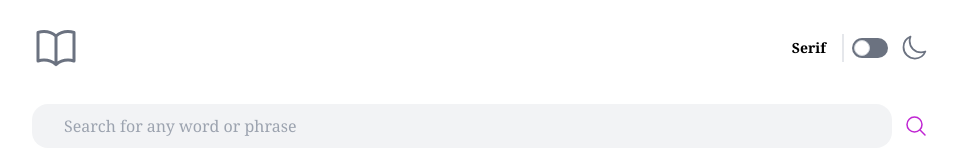
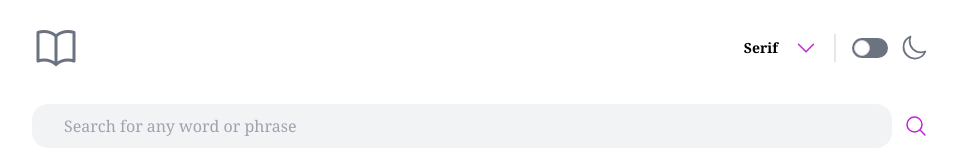
Before and after one commit to BrandTrump/Dictionary-Application, a Next.js app: page / in a window 1280 px wide. Shown: the top 160 px of the page, without its empty margins (160-1118 px from the left). Built offline with nearby package versions, Linux system fonts and the light colour scheme.

Commit message:
feat: included dark mode button component

```diff
--- a/app/components/Heading.tsx
+++ b/app/components/Heading.tsx
@@ -1,4 +1,5 @@
 import Link from "next/link";
+import DarkModeToggle from "./DarkModeToggle";
 
 function Heading() {
   return (
@@ -21,15 +22,26 @@ function Heading() {
       </Link>
 
       <div className="flex divide-x-2 items-center">
-        <div className="pr-4 font-bold text-sm">
+        <div className="pr-4 font-bold text-sm flex items-center space-x-4">
           <p>Serif</p>
+          <svg
+            xmlns="http://www.w3.org/2000/svg"
+            fill="none"
+            viewBox="0 0 24 24"
+            stroke-width="1.5"
+            stroke="currentColor"
+            className="w-6 h-6 text-fuchsia-600"
+          >
+            <path
+              stroke-linecap="round"
+              stroke-linejoin="round"
+              d="M19.5 8.25l-7.5 7.5-7.5-7.5"
+            />
+          </svg>
         </div>
 
-        <div className="flex items-center space-x-3 pl-2">
-          <label className="relative inline-flex items-center cursor-pointer">
-            <input type="checkbox" value="" className="sr-only peer" />
-            <div className="w-9 h-5 bg-gray-500 peer-focus:outline-none peer-focus:ring-4 peer-focus:ring-fuchsia-300 dark:peer-focus:ring-fuchsia-800 rounded-full peer dark:bg-gray-700 peer-checked:after:translate-x-full peer-checked:after:border-white after:content-[''] after:absolute after:top-[2px] after:left-[2px] after:bg-white after:border-gray-300 after:border after:rounded-full after:h-4 after:w-4 after:transition-all dark:border-gray-600 peer-checked:bg-fuchsia-600"></div>
-          </label>
+        <div className="flex items-center space-x-3 pl-4">
+          <DarkModeToggle />
 
           <svg
             xmlns="http://www.w3.org/2000/svg"
@@ -37,7 +49,7 @@ function Heading() {
             viewBox="0 0 24 24"
             strokeWidth="1.5"
             stroke="currentColor"
-            className="w-7 h-7 text-gray-500 cursor-pointer"
+            className="w-7 h-7 text-gray-500 cursor-pointer dark:text-fuchsia-600"
           >
             <path
               strokeLinecap="round"
```
